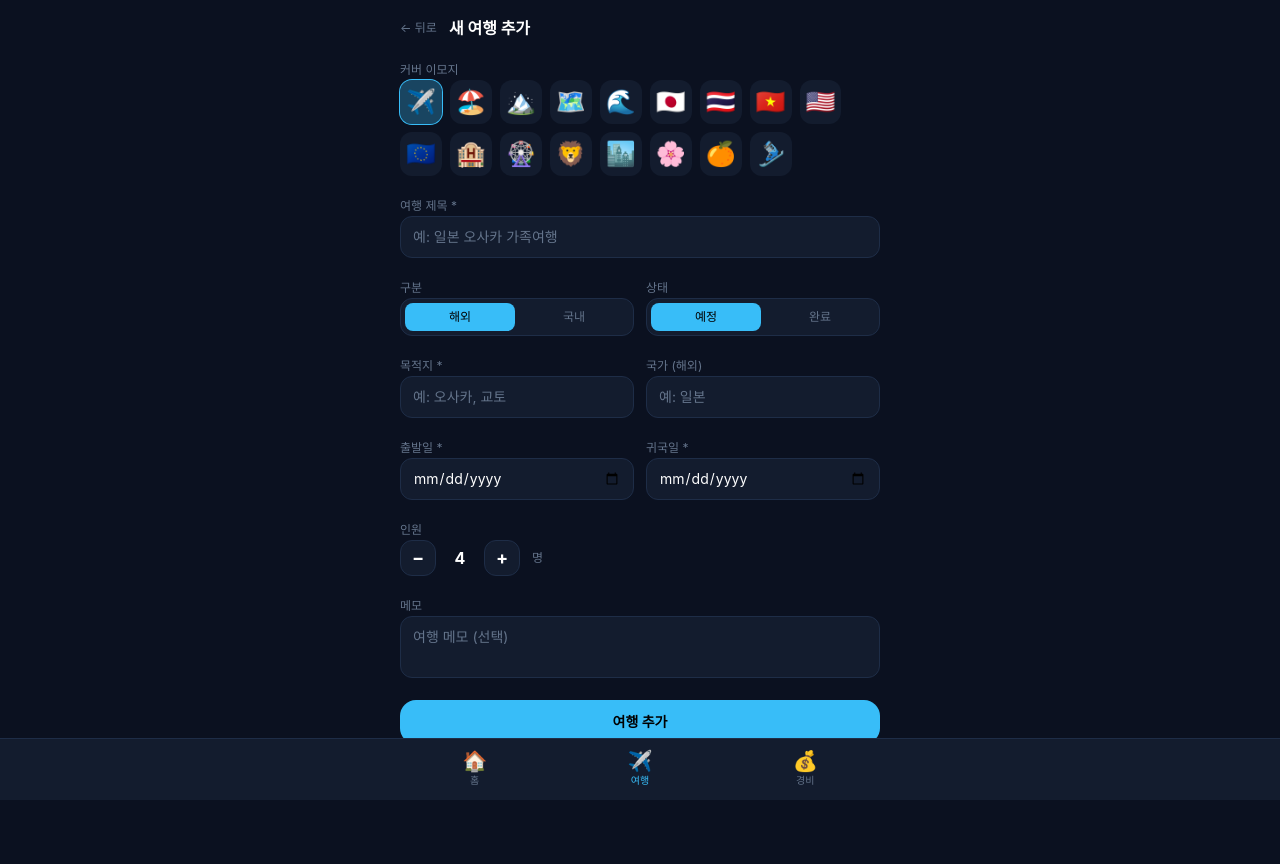
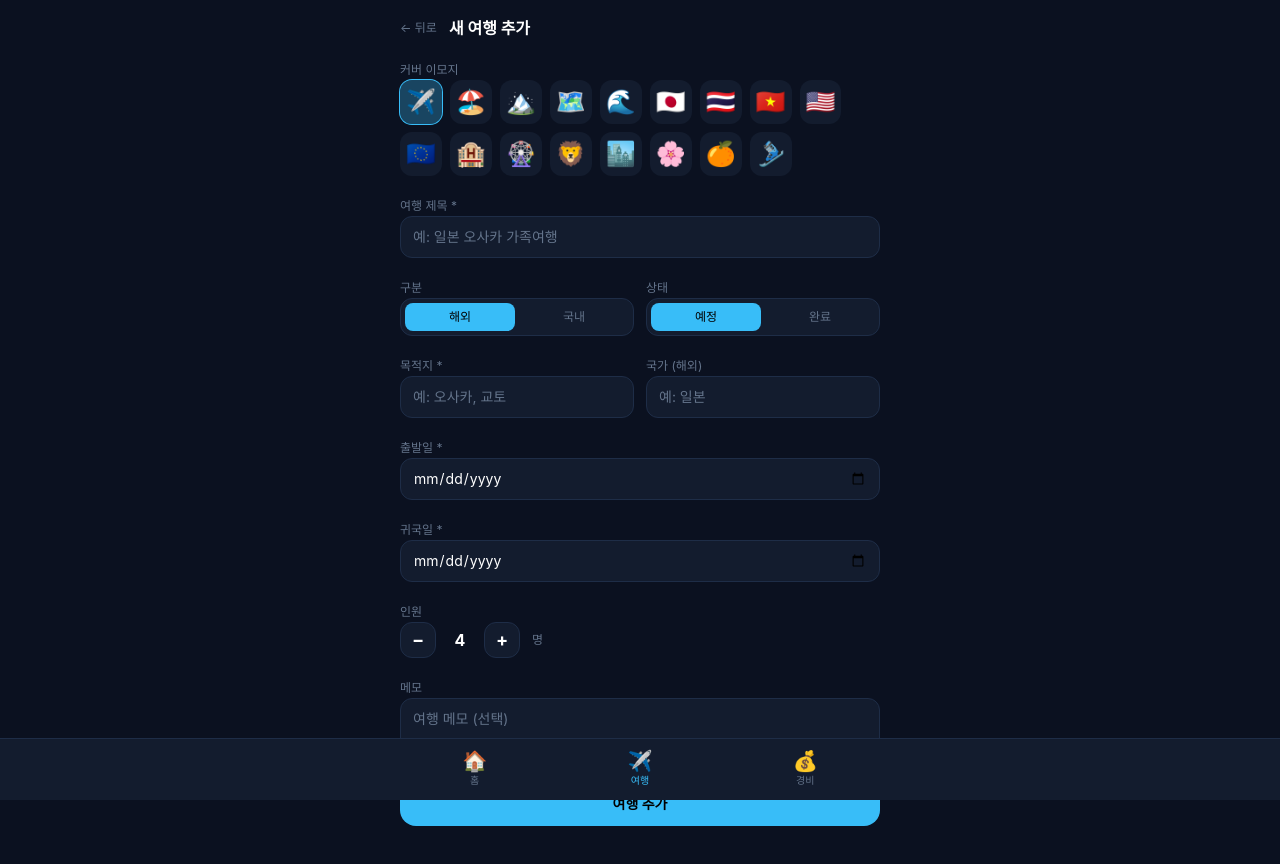
Before and after one commit to manner205/travel-manager, a Next.js app: page /trips/new in a window 1280 px wide. Shown: the top 864 px of the page. Built offline with nearby package versions, Linux system fonts and the light colour scheme; no server answers.

Commit message:
fix: 여행 추가/수정 페이지 날짜 입력 세로 배치 및 잘림 수정

```diff
--- a/src/app/trips/[id]/edit/page.tsx
+++ b/src/app/trips/[id]/edit/page.tsx
@@ -159,17 +159,21 @@ export default function EditTripPage({ params }: { params: Promise<{ id: string
         </div>
       </div>
 
-      {/* 날짜 */}
-      <div className="grid grid-cols-2 gap-3">
-        <div className="space-y-1">
-          <label className="text-xs text-[var(--color-text-secondary)]">출발일 *</label>
+      {/* 출발일 */}
+      <div className="space-y-1">
+        <label className="text-xs text-[var(--color-text-secondary)]">출발일 *</label>
+        <div className="overflow-hidden rounded-xl border border-[var(--color-border)] bg-[var(--color-card)]">
           <input type="date" value={form.startDate} onChange={(e) => set("startDate", e.target.value)}
-            className="w-full rounded-xl border border-[var(--color-border)] bg-[var(--color-card)] px-3 py-2.5 text-sm text-white focus:border-[var(--color-accent)] focus:outline-none" />
+            className="w-full max-w-full px-3 py-2.5 text-sm text-white bg-transparent focus:outline-none" />
         </div>
-        <div className="space-y-1">
-          <label className="text-xs text-[var(--color-text-secondary)]">귀국일 *</label>
+      </div>
+
+      {/* 귀국일 */}
+      <div className="space-y-1">
+        <label className="text-xs text-[var(--color-text-secondary)]">귀국일 *</label>
+        <div className="overflow-hidden rounded-xl border border-[var(--color-border)] bg-[var(--color-card)]">
           <input type="date" value={form.endDate} onChange={(e) => set("endDate", e.target.value)}
-            className="w-full rounded-xl border border-[var(--color-border)] bg-[var(--color-card)] px-3 py-2.5 text-sm text-white focus:border-[var(--color-accent)] focus:outline-none" />
+            className="w-full max-w-full px-3 py-2.5 text-sm text-white bg-transparent focus:outline-none" />
         </div>
       </div>
 
--- a/src/app/trips/new/page.tsx
+++ b/src/app/trips/new/page.tsx
@@ -138,24 +138,28 @@ export default function NewTripPage() {
         </div>
       </div>
 
-      {/* 날짜 */}
-      <div className="grid grid-cols-2 gap-3">
-        <div className="space-y-1">
-          <label className="text-xs text-[var(--color-text-secondary)]">출발일 *</label>
+      {/* 출발일 */}
+      <div className="space-y-1">
+        <label className="text-xs text-[var(--color-text-secondary)]">출발일 *</label>
+        <div className="overflow-hidden rounded-xl border border-[var(--color-border)] bg-[var(--color-card)]">
           <input
             type="date"
             value={form.startDate}
             onChange={(e) => set("startDate", e.target.value)}
-            className="w-full rounded-xl border border-[var(--color-border)] bg-[var(--color-card)] px-3 py-2.5 text-sm text-white focus:border-[var(--color-accent)] focus:outline-none"
+            className="w-full max-w-full px-3 py-2.5 text-sm text-white bg-transparent focus:outline-none"
           />
         </div>
-        <div className="space-y-1">
-          <label className="text-xs text-[var(--color-text-secondary)]">귀국일 *</label>
+      </div>
+
+      {/* 귀국일 */}
+      <div className="space-y-1">
+        <label className="text-xs text-[var(--color-text-secondary)]">귀국일 *</label>
+        <div className="overflow-hidden rounded-xl border border-[var(--color-border)] bg-[var(--color-card)]">
           <input
             type="date"
             value={form.endDate}
             onChange={(e) => set("endDate", e.target.value)}
-            className="w-full rounded-xl border border-[var(--color-border)] bg-[var(--color-card)] px-3 py-2.5 text-sm text-white focus:border-[var(--color-accent)] focus:outline-none"
+            className="w-full max-w-full px-3 py-2.5 text-sm text-white bg-transparent focus:outline-none"
           />
         </div>
       </div>
```
